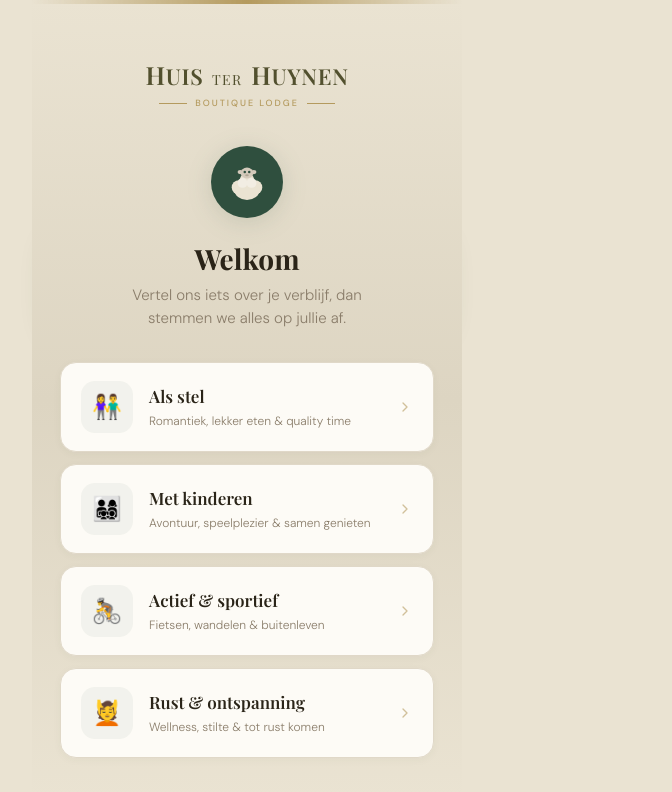
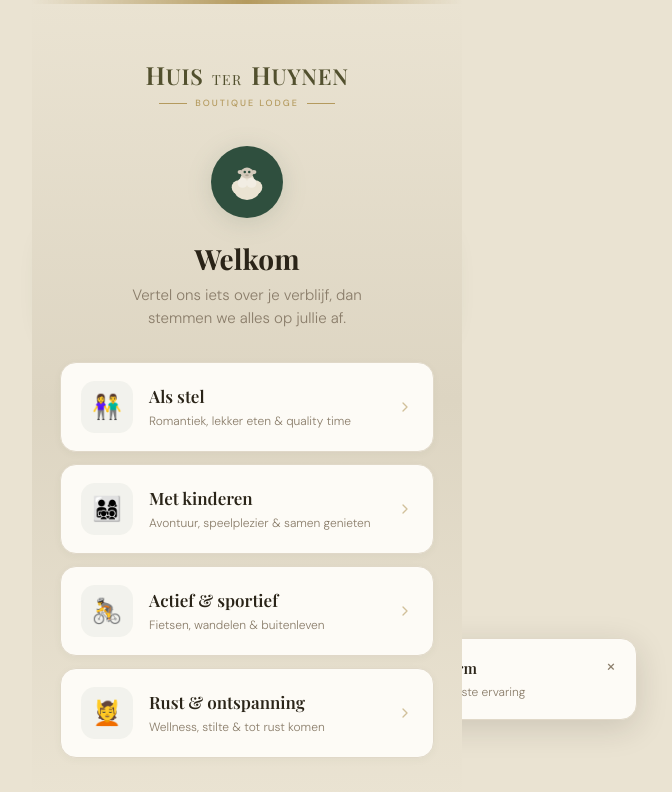
Before and after one commit to arjanreinders101170/huisterhuynentest, a Next.js app: page / in a window 1280 px wide. Shown: the top 792 px of the page, without its empty margins (393-1065 px from the left). Built offline with nearby package versions, Linux system fonts and the light colour scheme; no server answers.

Commit message:
PWA: Apple meta tags + install banner

```diff
--- a/src/app/layout.tsx
+++ b/src/app/layout.tsx
@@ -18,6 +18,13 @@ export default function RootLayout({ children }: { children: React.ReactNode })
   return (
     <html lang="nl">
       <head>
+        {/* PWA — iOS */}
+        <meta name="apple-mobile-web-app-capable" content="yes" />
+        <meta name="apple-mobile-web-app-status-bar-style" content="default" />
+        <meta name="apple-mobile-web-app-title" content="Huynen" />
+        <link rel="apple-touch-icon" href="/icon-192.png" />
+
+        {/* Fonts */}
         <link rel="preconnect" href="https://fonts.googleapis.com" />
         <link rel="preconnect" href="https://fonts.gstatic.com" crossOrigin="anonymous" />
         <link href="https://fonts.googleapis.com/css2?family=Playfair+Display:wght@400;500;600;700&family=DM+Sans:wght@300;400;500&display=swap" rel="stylesheet" />
--- a/src/app/page.tsx
+++ b/src/app/page.tsx
@@ -15,6 +15,7 @@ import { Info } from "@/components/Info";
 import { Terugkomen } from "@/components/Terugkomen";
 import { DetailPage } from "@/components/DetailPage";
 import { Nav } from "@/components/Nav";
+import { InstallBanner } from "@/components/InstallBanner";
 
 export default function Page() {
   /* ═══ ROUTE ═══ */
@@ -249,6 +250,8 @@ export default function Page() {
         </>
       )}
 
+      <InstallBanner />
+
       <Nav
         currentPage={basePage}
         onNavigate={(r: Route) => setRoute(r)}
--- /dev/null
+++ b/src/components/InstallBanner.tsx
@@ -0,0 +1,105 @@
+"use client";
+import { useState, useEffect } from "react";
+import { T } from "@/data/tokens";
+
+/*
+ * PWA Install Banner
+ *
+ * Shows a subtle, lodge-branded suggestion to install the app.
+ * - Only shows in browser (not when already installed as PWA)
+ * - Only shows once (dismissed = localStorage flag)
+ * - Detects iOS vs Android for correct instructions
+ * - Appears after 5 seconds (not on immediate load)
+ */
+
+export function InstallBanner() {
+  const [show, setShow] = useState(false);
+  const [isIOS, setIsIOS] = useState(false);
+
+  useEffect(() => {
+    // Don't show if already running as PWA
+    if (window.matchMedia("(display-mode: standalone)").matches) return;
+    // @ts-expect-error — Safari-specific
+    if (window.navigator.standalone) return;
+
+    // Don't show if already dismissed
+    try {
+      if (localStorage.getItem("hth-install-dismissed")) return;
+    } catch { return; }
+
+    // Detect iOS
+    const ua = navigator.userAgent;
+    const ios = /iPhone|iPad|iPod/.test(ua) && !(window as unknown as { MSStream?: unknown }).MSStream;
+    setIsIOS(ios);
+
+    // Show after 5 seconds
+    const timer = setTimeout(() => setShow(true), 5000);
+    return () => clearTimeout(timer);
+  }, []);
+
+  const dismiss = () => {
+    setShow(false);
+    try { localStorage.setItem("hth-install-dismissed", "1"); } catch {}
+  };
+
+  if (!show) return null;
+
+  return (
+    <div style={{
+      position: "fixed",
+      bottom: 80, left: "50%", transform: "translateX(-50%)",
+      width: "calc(100% - 40px)", maxWidth: 390,
+      zIndex: 90,
+      animation: "fadeUp .4s ease both",
+    }}>
+      <div style={{
+        background: T.card,
+        borderRadius: 16,
+        border: `1px solid ${T.border}`,
+        boxShadow: "0 8px 32px rgba(42,36,24,.15)",
+        padding: "18px 20px",
+      }}>
+        <div style={{ display: "flex", alignItems: "flex-start", gap: 14 }}>
+          {/* Icon */}
+          <div style={{
+            width: 44, height: 44, borderRadius: 12,
+            background: `linear-gradient(135deg, ${T.green}, ${T.green2})`,
+            display: "flex", alignItems: "center", justifyContent: "center",
+            flexShrink: 0,
+          }}>
+            <span style={{ fontSize: 20 }}>🐑</span>
+          </div>
+
+          {/* Text */}
+          <div style={{ flex: 1 }}>
+            <div style={{
+              fontFamily: T.serif, fontSize: 15, fontWeight: 600,
+              color: T.text, marginBottom: 3,
+            }}>
+              Zet op je beginscherm
+            </div>
+            <div style={{
+              fontFamily: T.sans, fontSize: 12, color: T.muted,
+              fontWeight: 300, lineHeight: 1.5,
+            }}>
+              {isIOS
+                ? <>Tik op <span style={{ fontWeight: 500 }}>delen</span> (▢↑) en dan <span style={{ fontWeight: 500 }}>&quot;Zet op beginscherm&quot;</span></>
+                : "Open als app voor de beste ervaring"
+              }
+            </div>
+          </div>
+
+          {/* Dismiss */}
+          <button onClick={dismiss} style={{
+            background: "none", border: "none",
+            color: T.muted, cursor: "pointer",
+            fontSize: 18, padding: "0 0 0 4px",
+            lineHeight: 1, flexShrink: 0,
+          }}>
+            ×
+          </button>
+        </div>
+      </div>
+    </div>
+  );
+}
```
Also changed, not shown: public/manifest.json, 1 other file (tests, documents, lock files or other folders).
